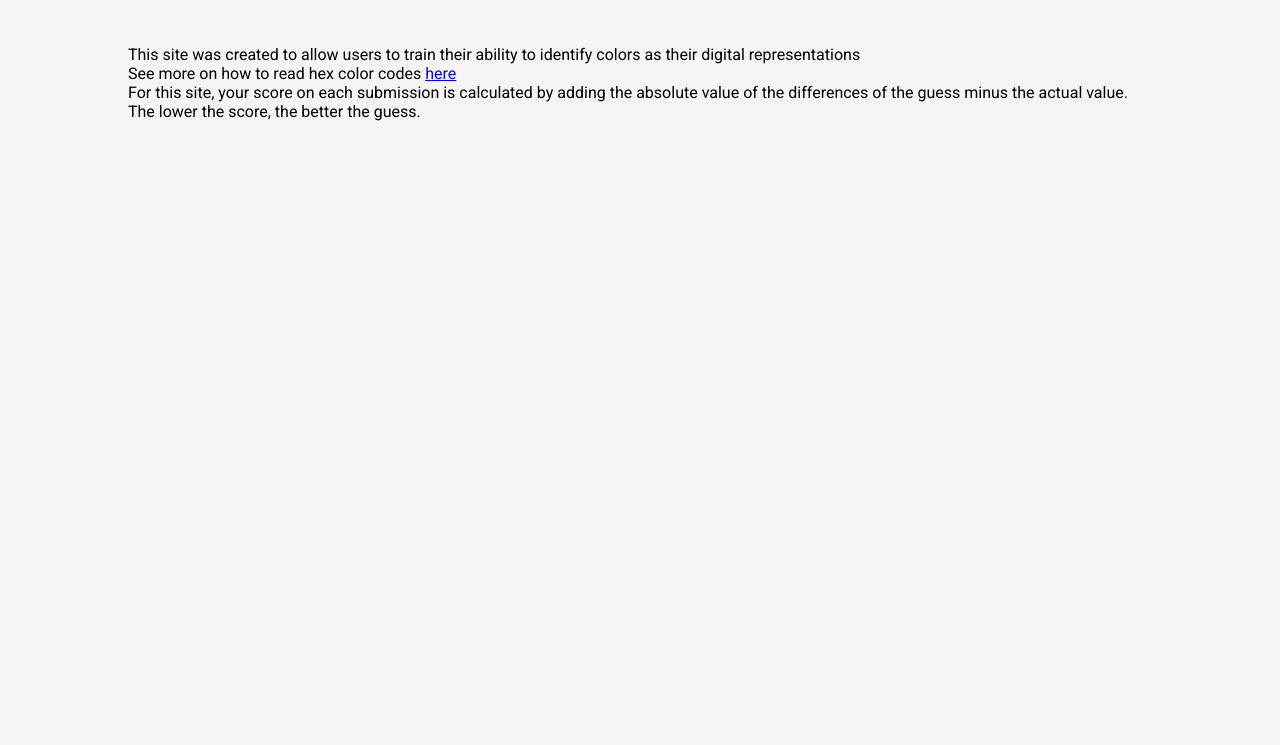
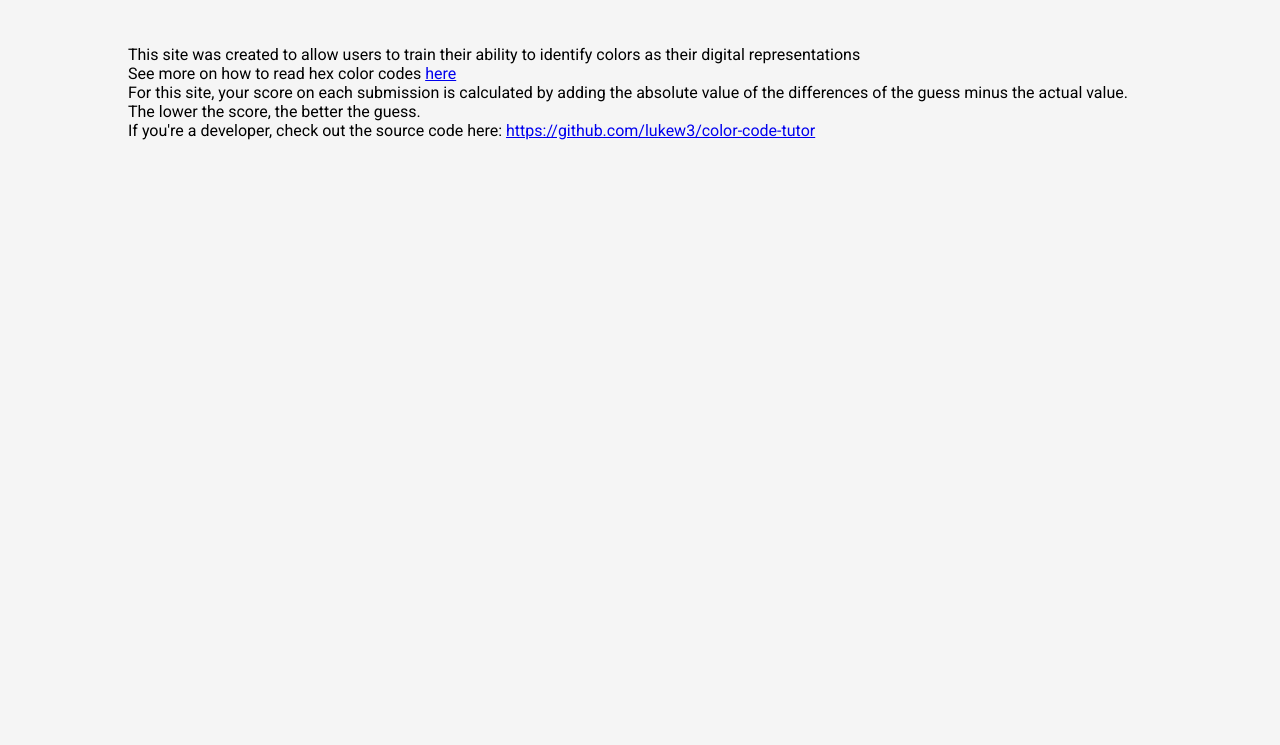
Before and after one commit to lukew3/color-code-tutor, a plain HTML site: page info.html in a window 1280 px wide. Shown: the part 55-800 px from the top of the page. Drawn offline with Linux system fonts and the light colour scheme.

Commit message:
Add source link to info

```diff
--- a/info.html
+++ b/info.html
@@ -21,6 +21,7 @@
 		<p>This site was created to allow users to train their ability to identify colors as their digital representations</p>
 		<p>See more on how to read hex color codes <a href="https://www.pluralsight.com/blog/tutorials/understanding-hexadecimal-colors-simple">here</a></p>
 		<p>For this site, your score on each submission is calculated by adding the absolute value of the differences of the guess minus the actual value. The lower the score, the better the guess.</p>
+		<p>If you're a developer, check out the source code here: <a href="https://github.com/lukew3/color-code-tutor">https://github.com/lukew3/color-code-tutor</a></p>
 	</div>
 </body>
 </html>
```
